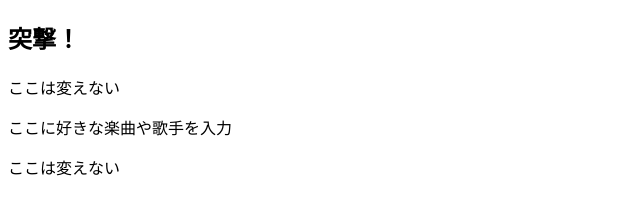
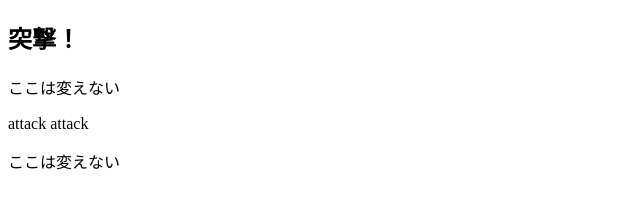
Before and after one commit to Y-Sato1116/testConflict, a plain HTML site: page index.html in a window 1280 px wide. Shown: the whole page, without its empty margins (0-640 px from the left). Drawn offline with Linux system fonts and the light colour scheme.

Commit message:
[modify]index.html

```diff
--- a/index.html
+++ b/index.html
@@ -6,7 +6,7 @@
 <body>
 <h2> 突撃！ </h2>
 <p>ここは変えない</p>
-<p>ここに好きな楽曲や歌手を入力</p>
+<p>attack attack</p>
 <p>ここは変えない</p>
 </body>
 </html>
```
